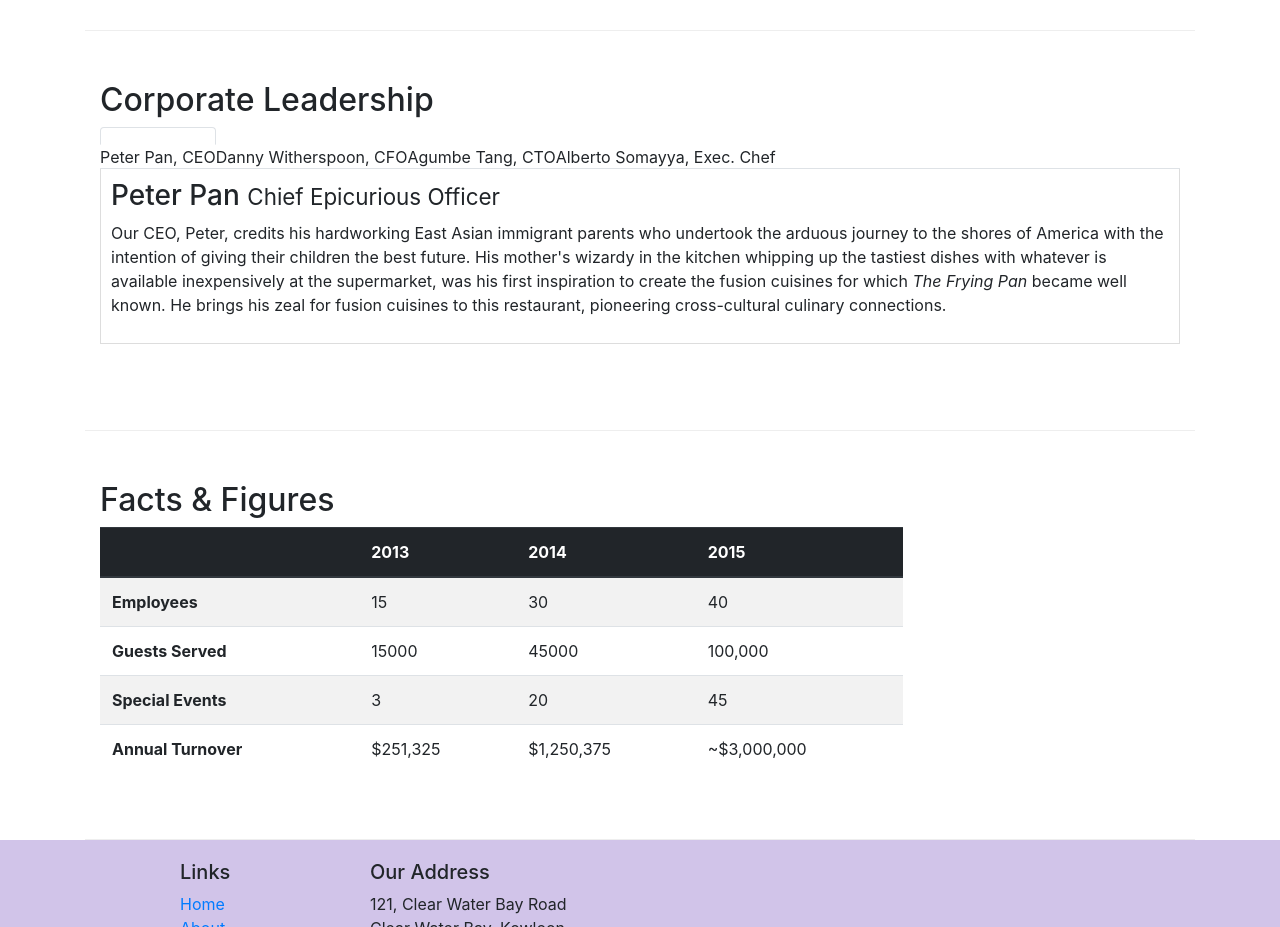
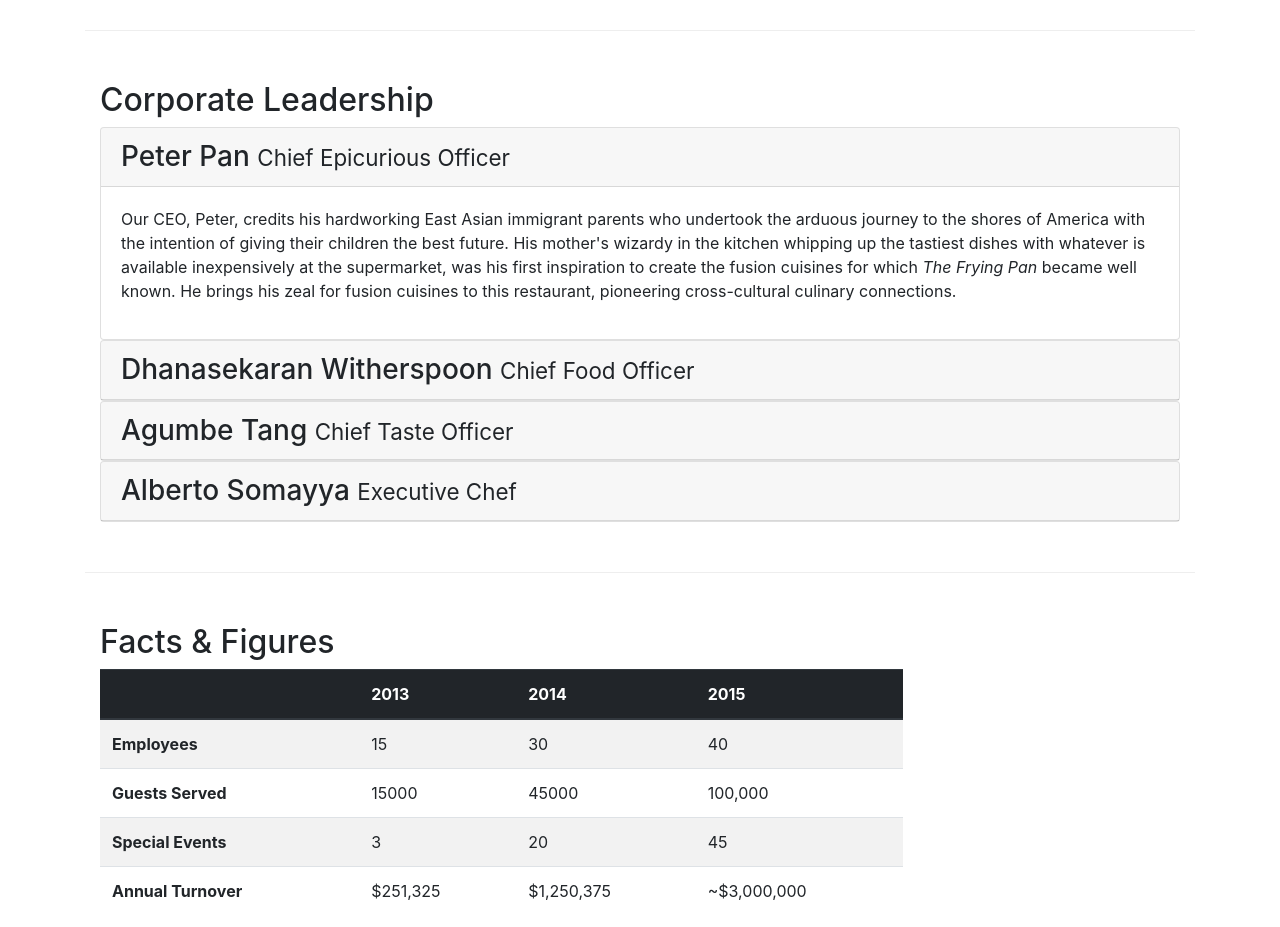
Before and after one commit to qarimbas/Getting-Started-with-Bootstrap, a website: page aboutus.html in a window 1280 px wide. Shown: the part 920-1847 px from the top of the page. Drawn offline with nearby package versions, Linux system fonts and the light colour scheme.

Commit message:
Collapse and Accordion

```diff
--- a/aboutus.html
+++ b/aboutus.html
@@ -106,40 +106,69 @@
             <div class="col-12">
                 <h2>Corporate Leadership</h2>
 
-                <ul class="nav nav-tabs">
-                    <li class="nav-item">
-                        <a class="nav-link active" href="#peter" role="tab" data-toggle="tab"></a>Peter Pan, CEO</a>
-                    </li>
-                    <li class="nav-item">
-                        <a class="nav-link" href="#danny" role="tab" data-toggle="tab"></a>Danny Witherspoon, CFO</a>
-                    </li>
-                    <li class="nav-item">
-                        <a class="nav-link" href="#agumbe" role="tab" data-toggle="tab"></a>Agumbe Tang, CTO</a>
-                    </li>
-                    <li class="nav-item">
-                        <a class="nav-link" href="#alberto" role="tab" data-toggle="tab"></a>Alberto Somayya, Exec. Chef</a>
-                    </li>
-                </ul>
-                <div class="tab-content">
-                    <div role="tabpanel" class="tab-pane fade show active" id="peter">
-                        <h3>Peter Pan <small>Chief Epicurious Officer</small></h3>
-                        <p class="d-none d-sm-block">Our CEO, Peter, credits his hardworking East Asian immigrant parents who undertook the arduous journey to the shores of America with the intention of giving their children the best future. His mother's wizardy in the kitchen whipping up the tastiest dishes with whatever is available inexpensively at the supermarket, was his first inspiration to create the fusion cuisines for which <em>The Frying Pan</em> became well known. He brings his zeal for fusion cuisines to this restaurant, pioneering cross-cultural culinary connections.</p>
+                <div id="accordion">
+                    <div class="card">
+
+                        <div class="card-header" role="tab" id="peterhead">
+                          <h3 class="mb-0">
+                            <a data-toggle="collapse" data-target="#peter">
+                                Peter Pan <small>Chief Epicurious Officer</small>
+                            </a></h3>
+                        </div>
+                          <div role="tabpanel" class="collapse show" id="peter" data-parent="#accordion">
+                              <div class="card-body">
+                                  <p class="d-none d-sm-block">Our CEO, Peter, credits his hardworking East Asian immigrant parents who undertook the arduous journey to the shores of America with the intention of giving their children the best future. His mother's wizardy in the kitchen whipping up the tastiest dishes with whatever is available inexpensively at the supermarket, was his first inspiration to create the fusion cuisines for which <em>The Frying Pan</em> became well known. He brings his zeal for fusion cuisines to this restaurant, pioneering cross-cultural culinary connections.</p>
+                              </div>
+
+                          </div>
                     </div>
-                    <div role="tabpanel" class="tab-pane fade" id="danny">
-                        <h3>Dhanasekaran Witherspoon <small>Chief Food Officer</small></h3>
-                        <p class="d-none d-sm-block">Our CFO, Danny, as he is affectionately referred to by his colleagues, comes from a long established family tradition in farming and produce. His experiences growing up on a farm in the Australian outback gave him great appreciation for varieties of food sources. As he puts it in his own words, <em>Everything that runs, wins, and everything that stays, pays!</em></p>
+
+                    <div class="card">
+                            <div class="card-header" role="tab" id="dannyhead">
+                            <h3 class="mb-0">
+                                <a class="collapsed" data-toggle="collapse" data-target="#danny">
+                                Dhanasekaran Witherspoon <small>Chief Food Officer</small>
+                                </a>
+                            </h3>
+                        </div>
+                        <div class="collapse" id="danny" data-parent="#accordion">
+                            <div class="card-body">
+                                <p class="d-none d-sm-block">Our CFO, Danny, as he is affectionately referred to by his colleagues, comes from a long established family tradition in farming and produce. His experiences growing up on a farm in the Australian outback gave him great appreciation for varieties of food sources. As he puts it in his own words, <em>Everything that runs, wins, and everything that stays, pays!</em></p>
+                            </div>
+                        </div>
                     </div>
-                    <div role="tabpanel" class="tab-pane fade" id="agumbe">
-                        <h3>Agumbe Tang <small>Chief Taste Officer</small></h3>
-                        <p class="d-none d-sm-block">Blessed with the most discerning gustatory sense, Agumbe, our CTO, personally ensures that every dish that we serve meets his exacting tastes. Our chefs dread the tongue lashing that ensues if their dish does not meet his exacting standards. He lives by his motto, <em>You click only if you survive my lick.</em></p>
+                    <div class="card">
+                            <div class="card-header" role="tab" id="agumbehead">
+                            <h3 class="mb-0">
+                                <a class="collapsed" data-toggle="collapse" data-target="#agumbe">
+                                Agumbe Tang <small>Chief Taste Officer</small>
+                                </a>
+                            </h3>
+                        </div>
+                        <div class="collapse" id="agumbe" data-parent="#accordion">
+                            <div class="card-body">
+                                <p class="d-none d-sm-block">Blessed with the most discerning gustatory sense, Agumbe, our CTO, personally ensures that every dish that we serve meets his exacting tastes. Our chefs dread the tongue lashing that ensues if their dish does not meet his exacting standards. He lives by his motto, <em>You click only if you survive my lick.</em></p>
+                            </div>
+                        </div>
                     </div>
-                    <div role="tabpanel" class="tab-pane fade" id="alberto">
-                        <h3>Alberto Somayya <small>Executive Chef</small></h3>
-                        <p class="d-none d-sm-block">Award winning three-star Michelin chef with wide International experience having worked closely with whos-who in the culinary world, he specializes in creating mouthwatering Indo-Italian fusion experiences. He says, <em>Put together the cuisines from the two craziest cultures, and you get a winning hit! Amma Mia!</em></p>
+                    <div class="card">
+                            <div class="card-header" role="tab" id="albertohead">
+                            <h3 class="mb-0">
+                                <a class="collapsed" data-toggle="collapse" data-target="#alberto">
+                                Alberto Somayya <small>Executive Chef</small>
+                                </a>
+                            </h3>
+                        </div>
+                        <div class="collapse" id="alberto" data-parent="#accordion">
+                            <div class="card-body">
+                                <p class="d-none d-sm-block">Award winning three-star Michelin chef with wide International experience having worked closely with whos-who in the culinary world, he specializes in creating mouthwatering Indo-Italian fusion experiences. He says, <em>Put together the cuisines from the two craziest cultures, and you get a winning hit! Amma Mia!</em></p>
+                            </div>
+                        </div>
                     </div>
                </div>
             </div>
        </div>
+
        <div class="row row-content">
           <div class="col-12 col-sm-9">
               <h2>Facts &amp; Figures</h2>
```
